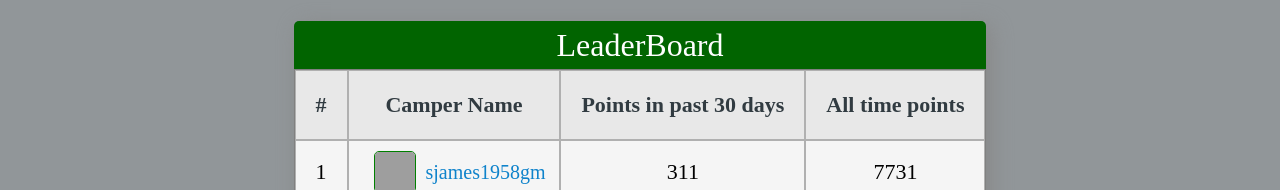
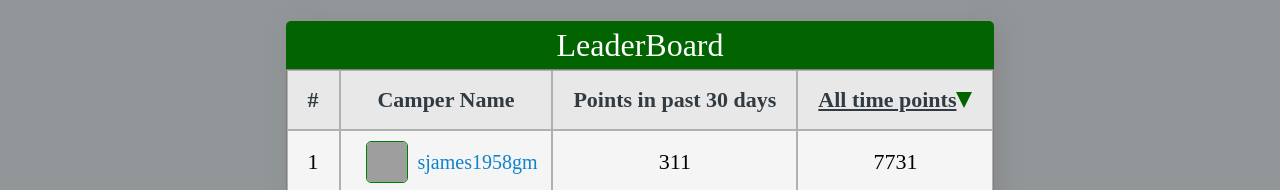
Before and after one commit to khacquyetdang/camperLeaderboard, a React (Create React App) app: page / in a window 1280 px wide. Shown: the part 349-539 px from the top of the page. Built offline with nearby package versions, Linux system fonts and the light colour scheme; no server answers; grey boxes are pictures that could not be loaded; a small style sheet from the web is missing.

Commit message:
add icon for sorting project is ok for submit

```diff
--- a/src/components/LeaderBoardTable.js
+++ b/src/components/LeaderBoardTable.js
@@ -10,7 +10,8 @@ class LeaderBoardTable extends Component {
     console.log("constructor ");
     console.log(this.props)
     this.state = {
-      usersScore : this.props.usersScore
+      usersScore : this.props.usersScore,
+      sortedByAllTime: true
     };
   }
 
@@ -23,6 +24,7 @@ class LeaderBoardTable extends Component {
 
   sortByLastThirdyDay()
   {
+    this.setState({sortedByAllTime : false});
     var usersScoreArr = this.state.usersScore;
     usersScoreArr.sort(function(user1, user2) {
       return user2.recent - user1.recent;
@@ -34,12 +36,14 @@ class LeaderBoardTable extends Component {
 
   sortByAllTime()
   {
+    this.setState({sortedByAllTime : true});
     var usersScoreArr = this.state.usersScore;
     usersScoreArr.sort(function(user1, user2) {
       return user2.alltime - user1.alltime;
     });
     this.setState ({
-      usersScore : usersScoreArr
+      usersScore : usersScoreArr,
+      sortedByAllTime: true
     });
   }
 
@@ -59,6 +63,9 @@ class LeaderBoardTable extends Component {
   }
   render() {
 
+    const sortedByAllTime = this.state.sortedByAllTime;
+    //var sortedByAllTime = true;
+
     return (
       <div className="LeaderBoardContainer">
         <div className="LeaderBoardHeader">LeaderBoard</div>
@@ -67,8 +74,14 @@ class LeaderBoardTable extends Component {
             <tr className="headerTableRow">
               <th className="headerTableColumn"># </th>
               <th className="headerTableColumn">Camper Name </th>
-              <th className="headerTableColumn"><div onClick={(e) => this.sortByLastThirdyDay()}>Points in past 30 days</div> </th>
-              <th className="headerTableColumn"><div onClick={(e) => this.sortByAllTime()}>All time points </div></th>
+              <th className="headerTableColumn">
+                <div className={sortedByAllTime ? "recentPointColumn" : "recentPointColumnSelected"} onClick={(e) => this.sortByLastThirdyDay()}>Points in past 30 days
+                {sortedByAllTime ? <div></div> : <div className="sortedIcon"></div>}
+              </div> </th>
+              <th className="headerTableColumn">
+                <div className={sortedByAllTime ? "recentPointColumnSelected" : "recentPointColumn"} onClick={(e) => this.sortByAllTime()}>All time points
+                  {sortedByAllTime ? <div className="sortedIcon"></div> : <div></div> }
+                </div></th>
             </tr>
             { this.renderTableContent()}
           </tbody>
--- a/src/components/styles/LeaderBoardTable.sass
+++ b/src/components/styles/LeaderBoardTable.sass
@@ -21,4 +21,23 @@
   border-style: solid
   border-width: 1px
   border-color: #B0B0B0
-  padding: 10px 20px 10px 20px
+  padding: 5px 20px 5px 20px
+
+.recentPointColumn
+  display: flex
+  flex-direction: row
+  align-items: center
+
+.recentPointColumnSelected
+  display: flex
+  flex-direction: row
+  text-decoration: underline
+  align-items: center
+
+.sortedIcon
+  width: 0
+  height: 0
+  border-top: solid 16px #016400
+  border-left: solid 8px transparent
+  border-right: solid 8px transparent
+  text-decoration: underline
```
